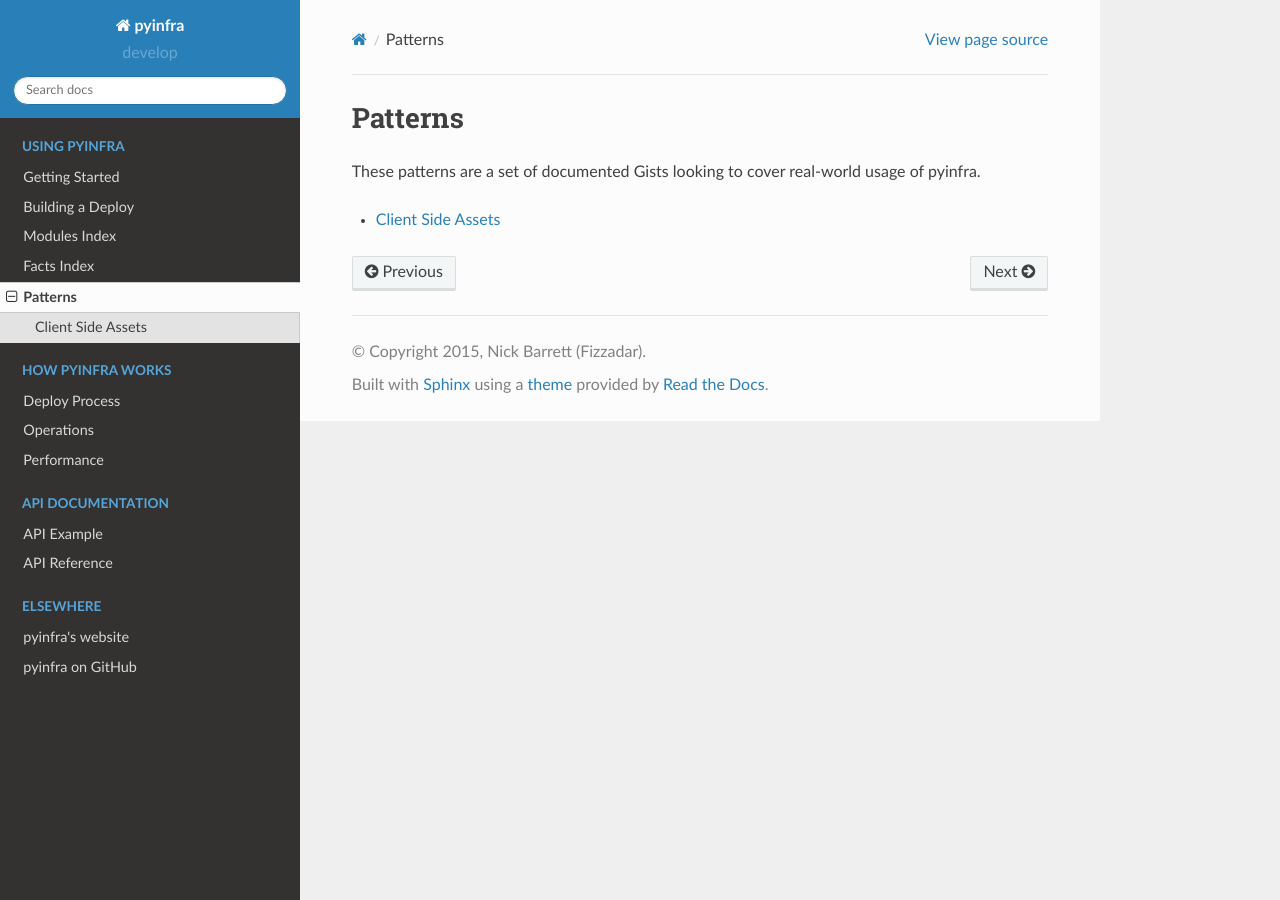
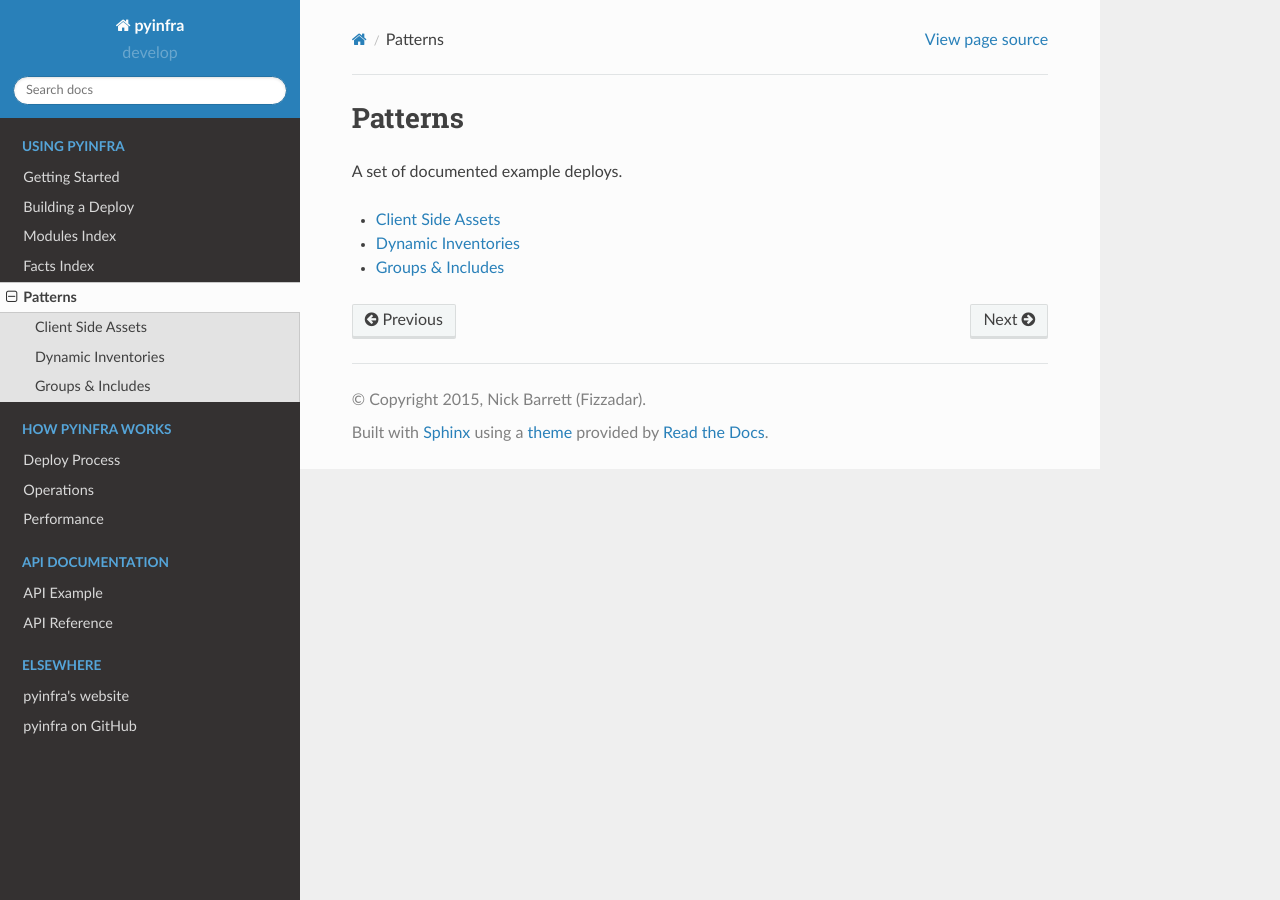
Before and after one commit to pyinfra-dev/pyinfra, a Sphinx documentation site: the page built from docs/patterns.rst, in a window 1280 px wide. Built offline with Sphinx 7.4.7 and the Read the Docs theme 2.0.0, drawn with Linux system fonts in a browser that asks for light colours.

Commit message:
Documentation update for v0.1.dev2

```diff
--- a/docs/patterns.rst
+++ b/docs/patterns.rst
@@ -1,7 +1,7 @@
 Patterns
 ========
 
-These patterns are a set of documented Gists looking to cover real-world usage of pyinfra.
+A set of documented example deploys.
 
 .. toctree::
    :maxdepth: 2
--- /dev/null
+++ b/docs/patterns/dynamic_inventories.rst
@@ -0,0 +1,2 @@
+Dynamic Inventories
+===================
--- /dev/null
+++ b/docs/patterns/groups_includes.rst
@@ -0,0 +1,2 @@
+Groups & Includes
+=================
```
